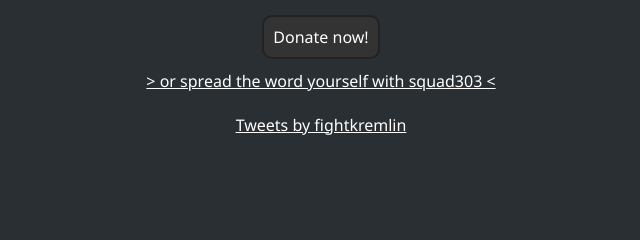
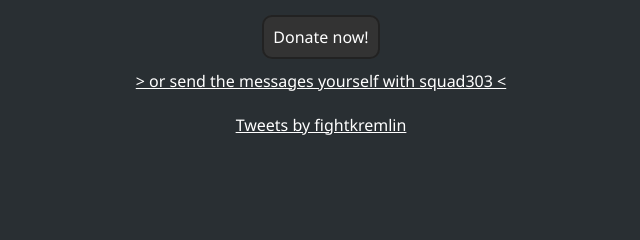
Before and after one commit to fightkremlin/fightkremlin.github.io, a plain HTML site: page index.html in a window 1280 px wide. Shown: the part 250-490 px from the top of the page, 319-959 px from the left. Drawn offline with Linux system fonts and the light colour scheme.

Commit message:
Update index.html

```diff
--- a/index.html
+++ b/index.html
@@ -53,7 +53,7 @@
         <br>
         <br>
         <a id="donate-btn" target="_blank" href="https://paypal.me/maalos">Donate now!</a><br><br>
-        <a href="https://sms.1920.in/">&gt; or spread the word yourself with squad303 &lt;</a>
+        <a href="https://sms.1920.in/">&gt; or send the messages yourself with squad303 &lt;</a>
         <br>
         <br>
         <a class="twitter-timeline" data-width="600" data-height="600" data-theme="dark" href="https://twitter.com/fightkremlin">Tweets by fightkremlin</a> <script async src="https://platform.twitter.com/widgets.js" charset="utf-8"></script>
```
